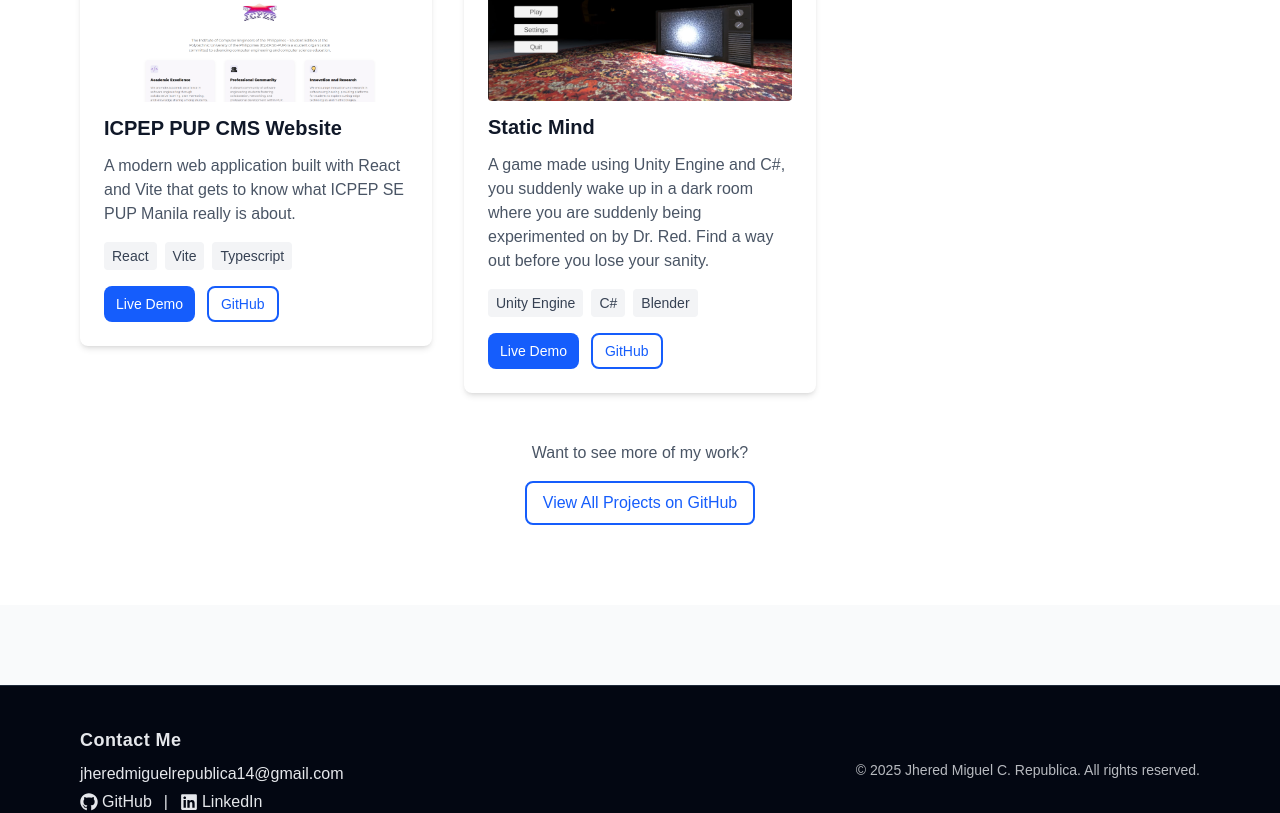
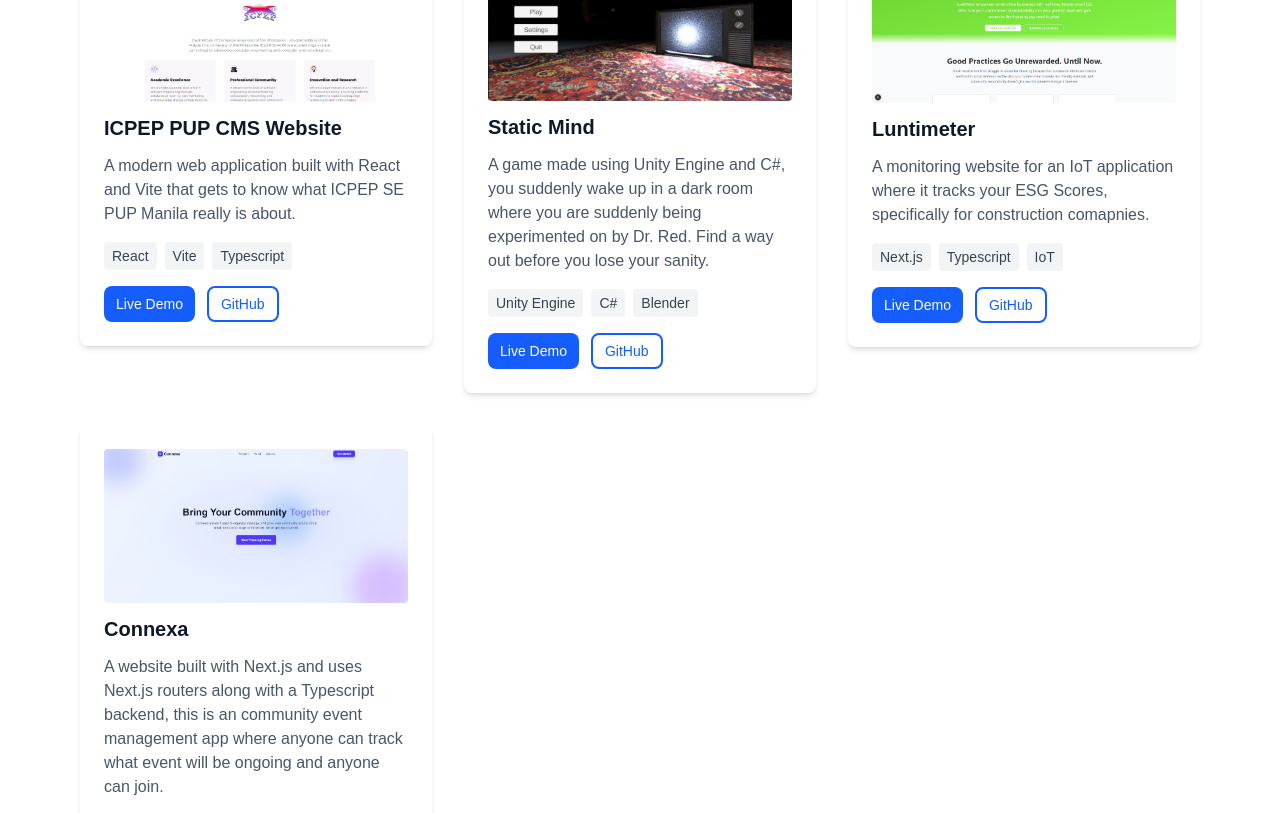
Before and after one commit to red-sakai/My-Portfolio, a Next.js app: page / in a window 1280 px wide. Shown: the part 2776-3589 px from the top of the page. Built offline with nearby package versions, Linux system fonts and the light colour scheme.

Commit message:
feat: add new projects Luntimeter and Connexa with descriptions and screenshots

```diff
--- a/src/components/sections/Projects.tsx
+++ b/src/components/sections/Projects.tsx
@@ -41,7 +41,7 @@ const projects = [
     githubUrl: "#",
     screenshot: "ICPEP.png"
   },
-    {
+  {
     id: 5,
     title: "Static Mind",
     description: "A game made using Unity Engine and C#, you suddenly wake up in a dark room where you are suddenly being experimented on by Dr. Red. Find a way out before you lose your sanity.",
@@ -49,7 +49,25 @@ const projects = [
     liveUrl: "#",
     githubUrl: "#",
     screenshot: "Static-Mind.PNG"
-  }
+  },
+  {
+    id: 6,
+    title: "Luntimeter",
+    description: "A monitoring website for an IoT application where it tracks your ESG Scores, specifically for construction comapnies.",
+    technologies: ["Next.js", "Typescript", "IoT"],
+    liveUrl: "#",
+    githubUrl: "https://github.com/marvinjameserosa/lunti",
+    screenshot: "Luntimeter.PNG"
+  },
+  {
+    id: 7,
+    title: "Connexa",
+    description: "A website built with Next.js and uses Next.js routers along with a Typescript backend, this is an community event management app where anyone can track what event will be ongoing and anyone can join.",
+    technologies: ["Next.js", "Typescript"],
+    liveUrl: "https://connexa-aws.vercel.app/",
+    githubUrl: "https://github.com/red-sakai/Connexa",
+    screenshot: "Connexa.PNG"
+  },
 ]
 
 function ProjectModal({ project, onClose }: { project: typeof projects[0], onClose: () => void }) {
```
Also changed, not shown: public/Connexa.PNG (added), public/Luntimeter.PNG (added).
